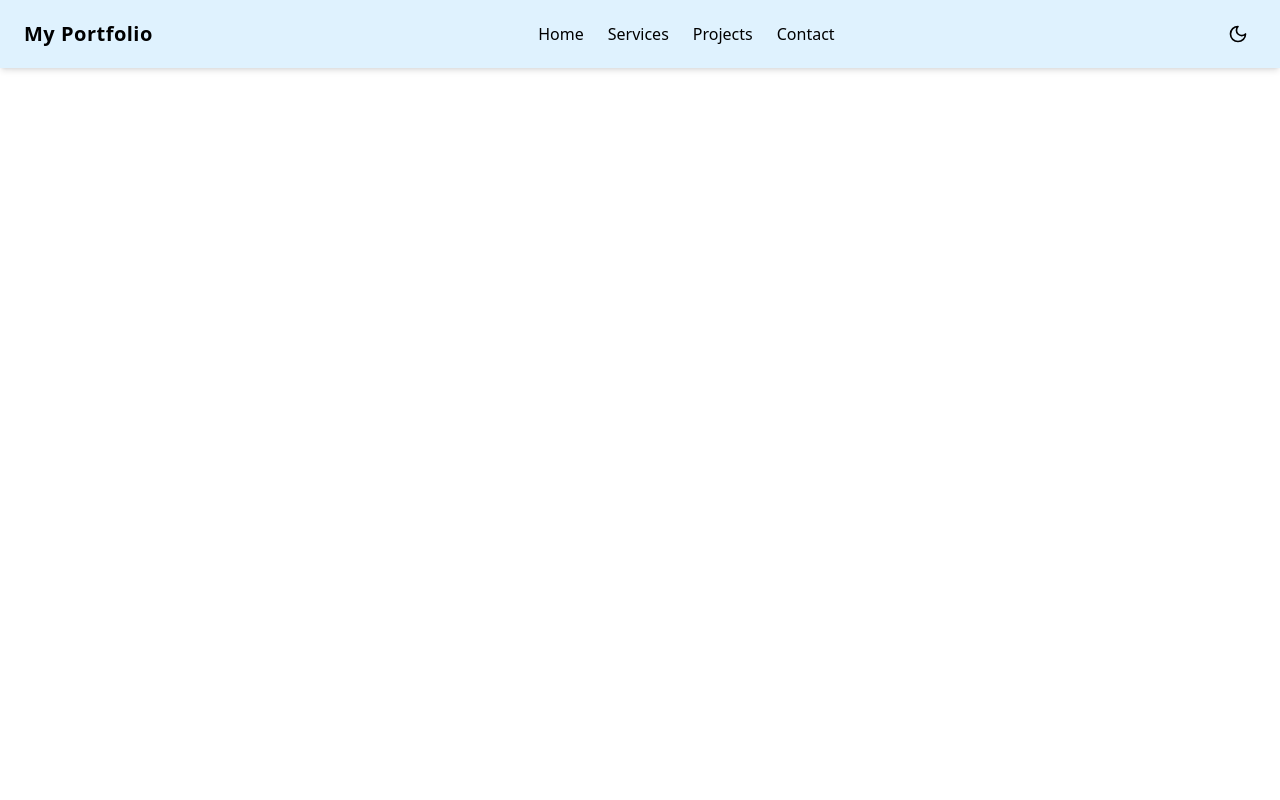
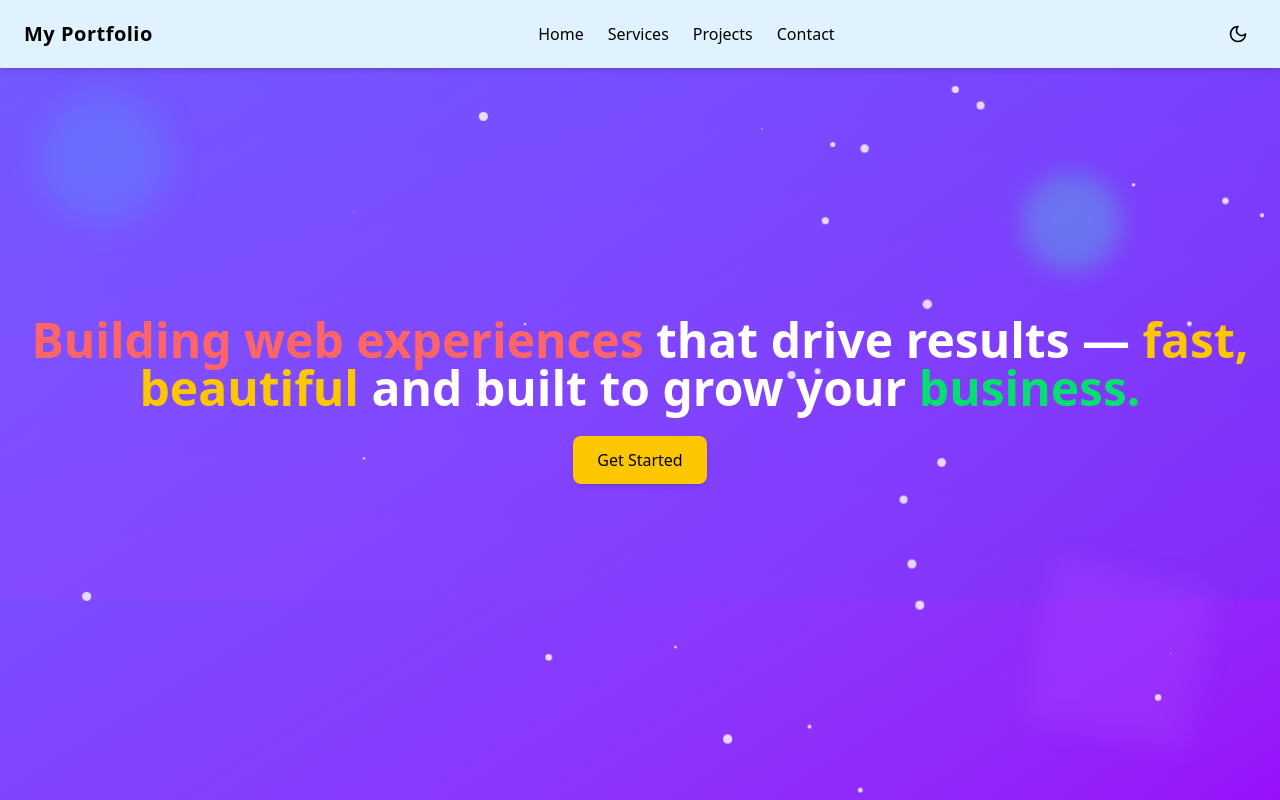
Before and after one commit to mikhayiyl/simplizerprosite, a React (Vite) app: page / in a window 1280 px wide. Built offline with nearby package versions, Linux system fonts and the light colour scheme.

Commit message:
created Hero Section

```diff
--- a/package.json
+++ b/package.json
@@ -11,6 +11,8 @@
   },
   "dependencies": {
     "@tailwindcss/vite": "^4.1.7",
+    "framer-motion": "^12.15.0",
+    "gsap": "^3.13.0",
     "lucide-react": "^0.511.0",
     "react": "^18.3.1",
     "react-dom": "^18.3.1",
--- a/src/App.tsx
+++ b/src/App.tsx
@@ -1,9 +1,11 @@
+import Hero from "./components/Hero";
 import Navbar from "./components/Navbar";
 
 function App() {
   return (
     <>
       <Navbar />
+      <Hero />
     </>
   );
 }
--- /dev/null
+++ b/src/components/Hero.tsx
@@ -0,0 +1,123 @@
+import { motion, useScroll, useTransform } from "framer-motion";
+import { useEffect, useRef } from "react";
+import { gsap } from "gsap";
+
+export default function Hero() {
+  const { scrollYProgress } = useScroll();
+  const particlesRef = useRef<HTMLDivElement | null>(null);
+  const shapesRef = useRef<HTMLDivElement | null>(null);
+
+  // Parallax Effect for Background
+  const backgroundY = useTransform(scrollYProgress, [0, 1], [0, -200]);
+
+  // Particle Animation
+  useEffect(() => {
+    if (!particlesRef.current) return;
+
+    const numParticles = 20;
+    for (let i = 0; i < numParticles; i++) {
+      const particle = document.createElement("div");
+      particle.className = "absolute w-2 h-2 bg-white rounded-full opacity-80";
+      particlesRef.current.appendChild(particle);
+
+      gsap.set(particle, {
+        x: Math.random() * window.innerWidth,
+        y: Math.random() * window.innerHeight,
+        scale: Math.random() * 1.2,
+      });
+
+      gsap.to(particle, {
+        y: "-=40",
+        repeat: -1,
+        yoyo: true,
+        duration: Math.random() * 3 + 2,
+        ease: "power1.inOut",
+      });
+    }
+  }, []);
+
+  // Floating Geometric Shapes Animation
+  useEffect(() => {
+    if (!shapesRef.current) return;
+
+    gsap.to(shapesRef.current.children, {
+      y: "+=20",
+      scale: 1.05,
+      repeat: -1,
+      yoyo: true,
+      duration: 4,
+      ease: "power1.inOut",
+    });
+  }, []);
+
+  return (
+    <section
+      id="hero"
+      className="relative flex flex-col items-center justify-center min-h-screen px-4 bg-gradient-to-br from-indigo-500 to-purple-600 dark:from-gray-900 dark:to-black text-white overflow-hidden"
+    >
+      {/* Parallax Background Gradient */}
+      <motion.div
+        style={{ y: backgroundY }}
+        className="absolute inset-0 bg-gradient-to-r from-purple-500 to-indigo-600 opacity-20 z-0"
+      ></motion.div>
+
+      {/* Floating Geometric Shapes */}
+      <motion.div ref={shapesRef} className="absolute inset-0 z-0 opacity-30">
+        <motion.div className="absolute top-20 left-10 w-32 h-32 bg-blue-400 rounded-full blur-lg"></motion.div>
+        <motion.div className="absolute bottom-20 right-20 w-40 h-40 bg-purple-500 rounded-lg rotate-12 blur-md"></motion.div>
+        <motion.div className="absolute top-40 right-40 w-24 h-24 bg-teal-300 rounded-full blur-md"></motion.div>
+      </motion.div>
+
+      {/* Particle Background */}
+      <div
+        ref={particlesRef}
+        className="absolute inset-0 overflow-hidden"
+      ></div>
+
+      {/* Hero Text (Ensured Highest Layer Position) */}
+      <motion.h1
+        initial={{ opacity: 0, y: -20 }}
+        whileInView={{ opacity: 1, y: 0 }}
+        transition={{ duration: 1 }}
+        viewport={{ once: true }}
+        className="relative z-10 text-4xl md:text-5xl font-extrabold text-center hero-title"
+      >
+        <motion.span
+          whileHover={{ color: "#FFD700", scale: 1.1 }}
+          transition={{ duration: 0.3 }}
+          className="text-red-400"
+        >
+          Building web experiences
+        </motion.span>{" "}
+        that drive results —{" "}
+        <motion.span
+          whileHover={{ color: "#00FFFF", scale: 1.1 }}
+          transition={{ duration: 0.3 }}
+          className="text-yellow-400"
+        >
+          fast, beautiful
+        </motion.span>{" "}
+        and built to grow your{" "}
+        <motion.span
+          whileHover={{ color: "#FF00FF", scale: 1.1 }}
+          transition={{ duration: 0.3 }}
+          className="text-green-400"
+        >
+          business.
+        </motion.span>
+      </motion.h1>
+
+      {/* CTA Button */}
+      <motion.button
+        initial={{ opacity: 0, y: 10 }}
+        whileInView={{ opacity: 1, y: 0 }}
+        transition={{ duration: 0.8, delay: 0.2 }}
+        viewport={{ once: true }}
+        whileHover={{ scale: 1.1 }}
+        className="relative z-10 mt-6 px-6 py-3 bg-yellow-400 text-black rounded-lg shadow-md hover:scale-105 dark:bg-gray-700 dark:text-white transition"
+      >
+        Get Started
+      </motion.button>
+    </section>
+  );
+}
```
Also changed, not shown: 1 other file (tests, documents, lock files or other folders).
